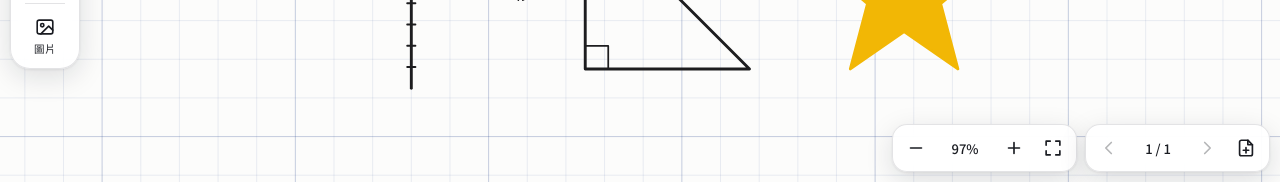
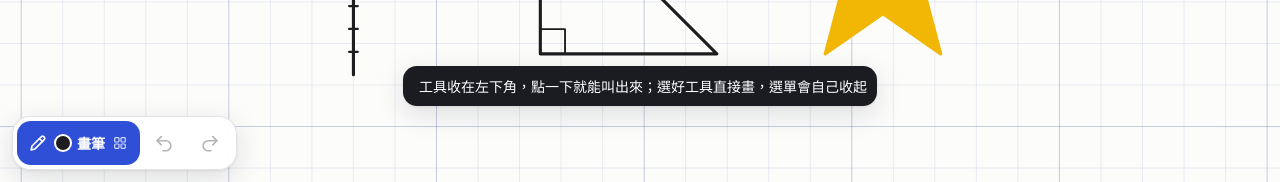
Before and after one commit to tfj0928-eng/Drawpad-teach, a plain HTML site: page index.html in a window 1280 px wide. Shown: the part 618-800 px from the top of the page. Drawn offline with Linux system fonts and the light colour scheme.

Commit message:
Add files via upload
隱藏畫布選單，保留一鍵清空

```diff
--- a/index.html
+++ b/index.html
@@ -60,6 +60,22 @@ svg.i{width:22px;height:22px;fill:none;stroke:currentColor;stroke-width:1.8;stro
 .chrome{background:var(--chrome);-webkit-backdrop-filter:blur(16px) saturate(1.4);backdrop-filter:blur(16px) saturate(1.4);border:1px solid var(--line);box-shadow:var(--shadow)}
 
 /* tool rail */
+.dock{display:none;position:fixed;left:calc(12px + env(safe-area-inset-left,0px));bottom:calc(12px + env(safe-area-inset-bottom,0px));z-index:8;align-items:center;gap:2px;padding:4px;border-radius:18px}
+body.compact .dock{display:flex}
+.dockbtn{height:44px;border:0;border-radius:14px;background:var(--accent);color:var(--accent-ink);display:flex;align-items:center;gap:7px;padding:0 12px 0 10px;font:600 14px var(--ui);cursor:pointer}
+.dockbtn .chev{width:16px;height:16px;opacity:.8}
+.dockbtn .ddot{width:14px;height:14px;border-radius:50%;box-shadow:0 0 0 2px var(--accent-ink);display:none}
+.dockbtn[aria-expanded="true"]{background:var(--ink);color:var(--chrome-solid)}
+.sdot{width:9px;height:9px;border-radius:50%;margin:0 8px 0 4px;background:var(--muted);display:none}
+.sdot[data-state="live"]{display:block;background:#2f9e44}
+.sdot[data-state="connecting"],.sdot[data-state="slow"]{display:block;background:#f59f00}
+.sdot[data-state="error"]{display:block;background:var(--danger)}
+.sdot[data-state="ro"]{display:block;background:#1c7ed6}
+body.compact:not(.menu-open) .rail,body.compact:not(.menu-open) #props,body.compact:not(.menu-open) .status{display:none}
+body.compact:not(.menu-open) .actions>:not(#syncBtn):not(#clearBtn){display:none}
+body.compact .dock .sdot{display:none!important}
+body.compact .rail{top:calc(50% - 34px);max-height:calc(100% - 160px - env(safe-area-inset-top,0px) - env(safe-area-inset-bottom,0px))}
+body.compact .status{bottom:calc(12px + env(safe-area-inset-bottom,0px))}
 .rail{position:fixed;left:calc(10px + env(safe-area-inset-left,0px));top:50%;transform:translateY(-50%);display:flex;flex-direction:column;gap:2px;padding:6px;border-radius:20px;max-height:calc(100% - 24px - env(safe-area-inset-top,0px) - env(safe-area-inset-bottom,0px));overflow-y:auto;scrollbar-width:none;z-index:5}
 .tool{width:56px;min-height:52px;border:0;background:transparent;color:var(--ink);border-radius:14px;display:flex;flex-direction:column;align-items:center;justify-content:center;gap:3px;font-size:10.5px;font-weight:500;letter-spacing:.04em;cursor:pointer;flex:none}
 .tool:hover{background:var(--hover)}
@@ -273,10 +289,17 @@ output{font-size:13px;font-variant-numeric:tabular-nums;min-width:28px;color:var
     <button class="ib" id="undoBtn" aria-label="復原"><svg class="i" data-i="undo"></svg></button>
     <button class="ib" id="redoBtn" aria-label="重做"><svg class="i" data-i="redo"></svg></button>
     <button class="ib lab" id="clearBtn" aria-label="清空這一頁"><svg class="i" data-i="trash"></svg>清空</button>
+    <button class="ib" id="compactBtn" aria-label="收起工具列"><svg class="i" id="compactIco" data-i="collapse"></svg></button>
     <button class="ib" id="moreBtn" aria-label="更多設定" aria-haspopup="true" aria-expanded="false"><svg class="i" data-i="more"></svg></button>
   </div>
 </div>
 
+<div class="dock chrome" id="dock">
+  <button class="dockbtn" id="dockTool" aria-label="打開工具選單" aria-expanded="false"><svg class="i" id="dockIco" viewBox="0 0 24 24" aria-hidden="true"></svg><i class="ddot" id="dockColor"></i><span id="dockName">畫筆</span><svg class="i chev" data-i="tools"></svg></button>
+  <button class="ib" id="dockUndo" aria-label="復原"><svg class="i" data-i="undo"></svg></button>
+  <button class="ib" id="dockRedo" aria-label="重做"><svg class="i" data-i="redo"></svg></button>
+  <i class="sdot" id="dockSync" data-state="local" aria-hidden="true"></i>
+</div>
 <div class="status">
   <div class="pill chrome" aria-label="縮放">
     <button class="ib" id="zoomOut" aria-label="縮小"><svg class="i" data-i="minus"></svg></button>
@@ -401,6 +424,8 @@ redo:'<path d="M15 14l4.5-4.5L15 5"/><path d="M19.5 9.5H10a5.5 5.5 0 000 11h3"/>
 trash:'<path d="M4.5 7h15M10 11v6M14 11v6M6.5 7l.9 11.6a2 2 0 002 1.9h5.2a2 2 0 002-1.9L17.5 7M9.5 7V4.5h5V7"/>',
 more:'<circle cx="6" cy="12" r="1.4" fill="currentColor"/><circle cx="12" cy="12" r="1.4" fill="currentColor"/><circle cx="18" cy="12" r="1.4" fill="currentColor"/>',
 minus:'<path d="M6 12h12"/>',plus:'<path d="M12 6v12M6 12h12"/>',
+collapse:'<path d="M9 4.5V9H4.5M15 4.5V9h4.5M9 19.5V15H4.5M15 19.5V15h4.5"/>',
+tools:'<rect x="4" y="4" width="6.5" height="6.5" rx="1.5"/><rect x="13.5" y="4" width="6.5" height="6.5" rx="1.5"/><rect x="4" y="13.5" width="6.5" height="6.5" rx="1.5"/><rect x="13.5" y="13.5" width="6.5" height="6.5" rx="1.5"/>',
 fit:'<path d="M4.5 9V4.5H9M19.5 9V4.5H15M4.5 15v4.5H9M19.5 15v4.5H15"/>',
 left:'<path d="M14.5 6l-6 6 6 6"/>',right:'<path d="M9.5 6l6 6-6 6"/>',
 addpage:'<path d="M14 3.5H7a2 2 0 00-2 2v13a2 2 0 002 2h10a2 2 0 002-2V8.5z"/><path d="M14 3.5v5h5M12 11.5v6M9 14.5h6"/>',
@@ -472,7 +497,7 @@ const VIS={pen:['gColor','gWidth','gMirror'],hl:['gColor','gWidth','gMirror'],er
 const TFONT=s=>`500 ${s}px "Noto Sans TC","PingFang TC",sans-serif`;
 
 /* ---------- state ---------- */
-const DEF={spotR:150,spotShape:'circle',spotDim:'mid',spot:null,mirror:false,mirrorMode:'v',mirrorPt:null,tool:'pen',color:'#1d1d1f',penW:4,hlW:24,shapeW:3,textSize:32,eraserSize:30,eraserMode:'pixel',shape:'rect',fill:'none',dash:false,lock:false,pressure:true,pencilOnly:false,bgType:'grid',paper:'white',askedPencil:false};
+const DEF={compact:true,spotR:150,spotShape:'circle',spotDim:'mid',spot:null,mirror:false,mirrorMode:'v',mirrorPt:null,tool:'pen',color:'#1d1d1f',penW:4,hlW:24,shapeW:3,textSize:32,eraserSize:30,eraserMode:'pixel',shape:'rect',fill:'none',dash:false,lock:false,pressure:true,pencilOnly:false,bgType:'grid',paper:'white',askedPencil:false};
 let S={...DEF},pages=[],cur=0,cam;
 const KEY='ipad-free-board-v1';
 const KEY_SET='ipad-free-board-settings-v1';
@@ -1132,7 +1157,7 @@ function commitAdd(o){if(!o.id)o.id=uid();commit([...pg().objects,o]);if(camEq(c
 function afterHistory(){remapSel();renderCommitted(null);scheduleSave();updateUndo()}
 function undo(quiet){if(anim)return;if(sync.on&&sync.readOnly){readOnlyToast();return}const p=pg();if(!p.undo.length){toast('沒有可以復原的步驟');return}const d=p.undo.pop();applyPatch(p,d.before);p.redo.push(d);syncWrite(p,d.before);afterHistory();if(!quiet)toast('已復原',null,900)}
 function redo(quiet){if(anim)return;if(sync.on&&sync.readOnly){readOnlyToast();return}const p=pg();if(!p.redo.length){toast('沒有可以重做的步驟');return}const d=p.redo.pop();applyPatch(p,d.after);p.undo.push(d);syncWrite(p,d.after);afterHistory();if(!quiet)toast('已重做',null,900)}
-function updateUndo(){$('#undoBtn').disabled=!pg().undo.length;$('#redoBtn').disabled=!pg().redo.length}
+function updateUndo(){$('#undoBtn').disabled=!pg().undo.length;$('#redoBtn').disabled=!pg().redo.length;const du=$('#dockUndo');if(du){du.disabled=$('#undoBtn').disabled;$('#dockRedo').disabled=$('#redoBtn').disabled}}
 
 /* ---------- background ---------- */
 function drawPaper(ctx,c,w,h){
@@ -1258,7 +1283,7 @@ function frame(){
 function camChanged(){bgDirty=true;needs=true;updateZoom();if(textEdit)layoutText();scheduleSave()}
 function zoomAt(f,sx=W/2,sy=H/2){const s=clamp(cam.s*f,.1,8);const wx=(sx-cam.tx)/cam.s,wy=(sy-cam.ty)/cam.s;cam.s=s;cam.tx=sx-wx*s;cam.ty=sy-wy*s;camChanged();renderSoon()}
 function updateZoom(){$('#zoomLbl').textContent=Math.round(cam.s*100)+'%'}
-function viewArea(){const narrow=W<=900;return{l:narrow?84:96,t:narrow?150:84,r:20,b:72}}
+function viewArea(){if(S.compact)return{l:24,t:24,r:24,b:84};const narrow=W<=900;return{l:narrow?84:96,t:narrow?150:84,r:20,b:72}}
 function fitContent(){
   const vis=pg().objects.filter(o=>o.k!=='erase');const v=viewArea();
   const aw=Math.max(100,W-v.l-v.r),ah=Math.max(100,H-v.t-v.b);
@@ -1283,6 +1308,7 @@ document.addEventListener('dblclick',e=>e.preventDefault());
 function onDown(e){
   if(anim)return;
   if(textEdit){finishText();return}
+  if(menuOpen&&S.compact)setMenu(false);
   closePops();
   try{board.setPointerCapture(e.pointerId)}catch(_){}
   const x=e.clientX,y=e.clientY;
@@ -1950,7 +1976,7 @@ function syncLabel(){
 }
 function updateSyncUI(){
   const b=$('#syncBtn');if(!b)return;
-  b.dataset.state=sync.state;
+  b.dataset.state=sync.state;{const dk=$('#dockSync');if(dk)dk.dataset.state=b.dataset.state}
   $('#syncTxt').textContent=syncLabel();
   const faces=peers.map(peerInfo);
   const f=$('#faces');f.textContent='';
@@ -2140,6 +2166,23 @@ $('#moreBtn').onclick=()=>togglePop('more');
 $('#mirrorT').onclick=()=>{S.mirror=!S.mirror;if(S.mirror){const v=viewArea();const sp=S.mirrorPt?[S.mirrorPt[0]*cam.s+cam.tx,S.mirrorPt[1]*cam.s+cam.ty]:null;if(!sp||sp[0]<v.l||sp[0]>W-v.r||sp[1]<v.t||sp[1]>H-v.b)centerMirror();if(!S.tipMirror){S.tipMirror=true;toast('在虛線一邊畫，另一邊會自動畫出對稱的線',null,3500)}}syncUI();needs=true;scheduleSave()};
 $('#mirrorC').onclick=()=>{centerMirror();syncUI()};
 $('#spotClose').onclick=spotOff;$('#spotOff').onclick=spotOff;
+let menuOpen=false;
+const TOOL_NAME={select:'選取',hand:'移動',pen:'畫筆',hl:'螢光筆',eraser:'橡皮擦',shape:'圖形',text:'文字',laser:'雷射筆',spot:'聚光燈'};
+function setMenu(open){menuOpen=!!open;document.body.classList.toggle('menu-open',menuOpen);if(!menuOpen)closePops();syncDock();needs=true}
+function syncDock(){
+  document.body.classList.toggle('compact',!!S.compact);
+  if(!S.compact&&menuOpen){menuOpen=false;document.body.classList.remove('menu-open')}
+  const t=$('#dockTool');if(!t)return;
+  t.setAttribute('aria-expanded',String(menuOpen));t.setAttribute('aria-label',menuOpen?'收起工具選單':'打開工具選單');
+  $('#dockIco').innerHTML=menuOpen?IC.collapse:(IC[S.tool]||'');
+  $('#dockName').textContent=menuOpen?'收起':(TOOL_NAME[S.tool]||'工具');
+  const dc=$('#dockColor'),showC=!menuOpen&&['pen','hl','shape','text'].includes(S.tool);dc.style.display=showC?'block':'none';dc.style.background=S.color;
+  $('#dockUndo').disabled=$('#undoBtn').disabled;$('#dockRedo').disabled=$('#redoBtn').disabled;
+  const ci=$('#compactIco');ci.innerHTML=S.compact?IC.fit:IC.collapse;$('#compactBtn').setAttribute('aria-label',S.compact?'固定顯示工具列':'收起工具列');
+}
+$('#dockTool').onclick=()=>setMenu(!menuOpen);
+$('#dockUndo').onclick=()=>undo(true);$('#dockRedo').onclick=()=>redo(true);
+$('#compactBtn').onclick=()=>{S.compact=!S.compact;menuOpen=false;document.body.classList.remove('menu-open');closePops();syncUI();scheduleSave();toast(S.compact?'工具列已收起，點左下角的按鈕就能叫出來':'工具列改成固定顯示')};
 $('#dashT').onclick=()=>{S.dash=!S.dash;syncUI();scheduleSave()};
 $('#lockT').onclick=()=>{S.lock=!S.lock;syncUI();scheduleSave()};
 $('#pencilT').onclick=()=>{S.pencilOnly=!S.pencilOnly;S.askedPencil=true;syncUI();scheduleSave()};
@@ -2203,6 +2246,7 @@ function syncUI(){
   $('#prevPg').disabled=cur===0;$('#nextPg').disabled=cur>=pages.length-1;
   updateUndo();updateZoom();
   $('#spotOff').hidden=!(spotOn&&S.tool!=='spot');
+  syncDock();
   board.style.cursor=S.tool==='spot'?'none':S.tool==='hand'?'grab':S.tool==='select'?'default':S.tool==='text'?'text':'crosshair';
 }
 
@@ -2216,7 +2260,7 @@ addEventListener('keydown',e=>{
   const map={v:'select',h:'hand',p:'pen',m:'hl',e:'eraser',s:'shape',t:'text',l:'laser',f:'spot'};
   if(map[k]){setTool(map[k]);return}
   if((k==='backspace'||k==='delete')&&sel.length){e.preventDefault();deleteSel();return}
-  if(k==='escape'){closePops();sel=[];needs=true}
+  if(k==='escape'){closePops();if(menuOpen)setMenu(false);sel=[];needs=true}
 });
 board.addEventListener('wheel',e=>{
   e.preventDefault();
@@ -2258,6 +2302,7 @@ new MutationObserver(()=>{drawAllIcons();needs=true}).observe(document.documentE
 if(document.fonts&&document.fonts.ready)document.fonts.ready.then(()=>renderCommitted());
 requestAnimationFrame(frame);
 updateSyncUI();startSync();
+if(S.compact&&!S.tipCompact){S.tipCompact=true;scheduleSave();setTimeout(()=>toast('工具收在左下角，點一下就能叫出來；選好工具直接畫，選單會自己收起',null,5000),600)}
 })();
 </script>
 
```
